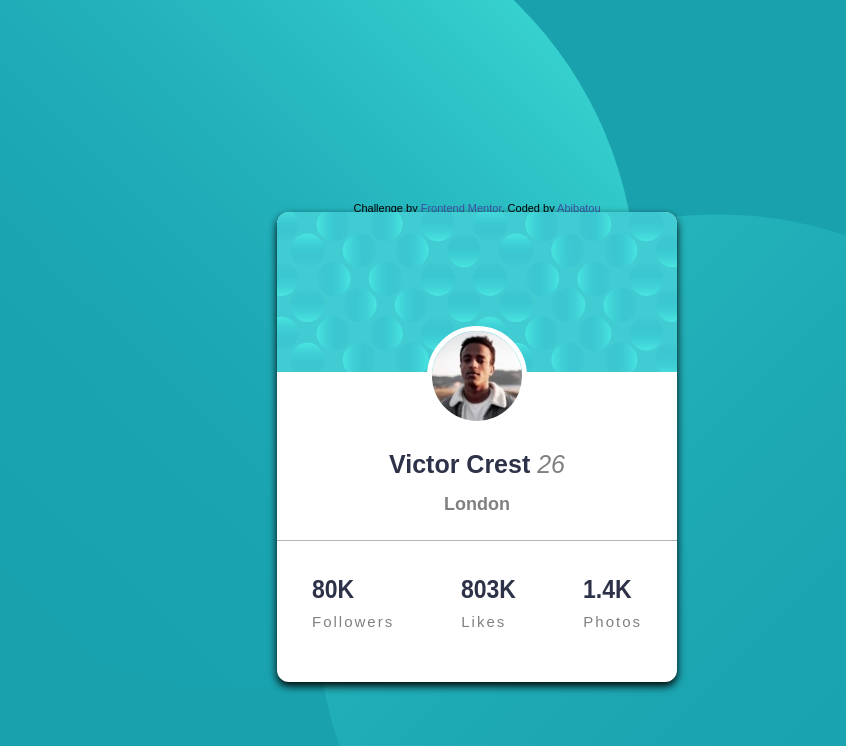
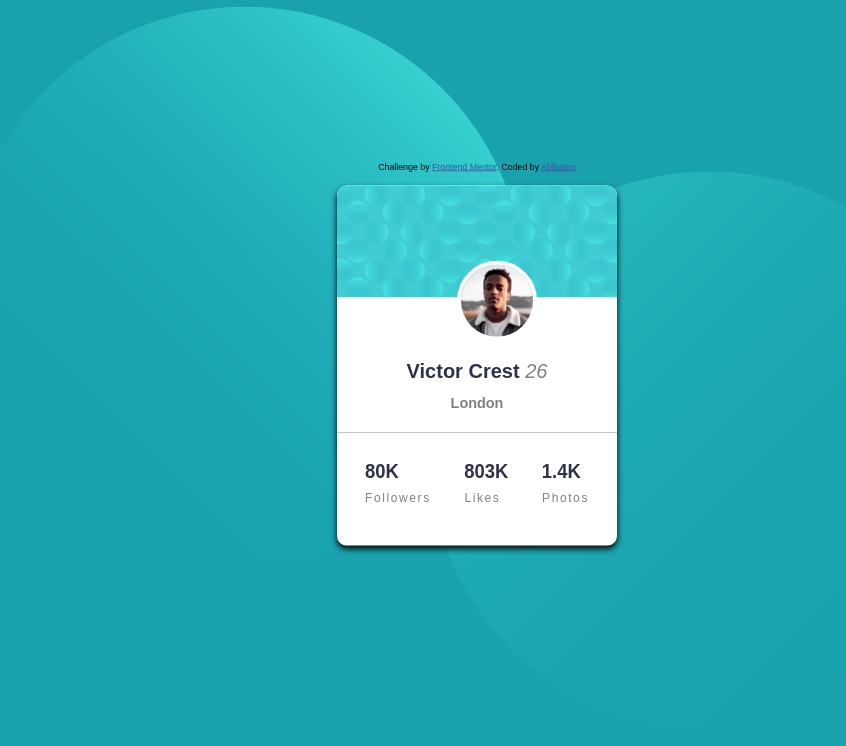
Before and after one commit to biba-sar/card-component, a plain HTML site: page index.html in a window 1280 px wide. Shown: the whole page, without its empty margins (163-1009 px from the left). Drawn offline with Linux system fonts and the light colour scheme.

Commit message:
modifier width container

```diff
--- a/style.css
+++ b/style.css
@@ -5,7 +5,7 @@
    font-family: Arial, Helvetica, sans-serif;
 }
 body{
-
+   transform: scale(.8);
    background-color: hsl(185, 75%, 39%);
    margin:auto;
    height: 120vh;
@@ -15,16 +15,16 @@ body{
 .container{
    position: relative;
    margin: -30em auto;
-   width: 400px;
-   height: 470px;
+   width: 350px;
+   height: 450px;
    background-color: #fff;
    border-radius: 12px;
    box-shadow: 0 4px 8px black;
 }
 body .image1, .image2{
    width: 100%;
-   max-width: 800px;
-   height:800px;
+   max-width: 700px;
+   height:700px;
 }
 body .image2{
    float: inline-end;
@@ -33,7 +33,6 @@ body .image1{
    margin-top: -7em;
 }
 body .image3{
-   width: 400px;
    border-radius: 12px 12px 0 0;
 }
 body .image4{
```
